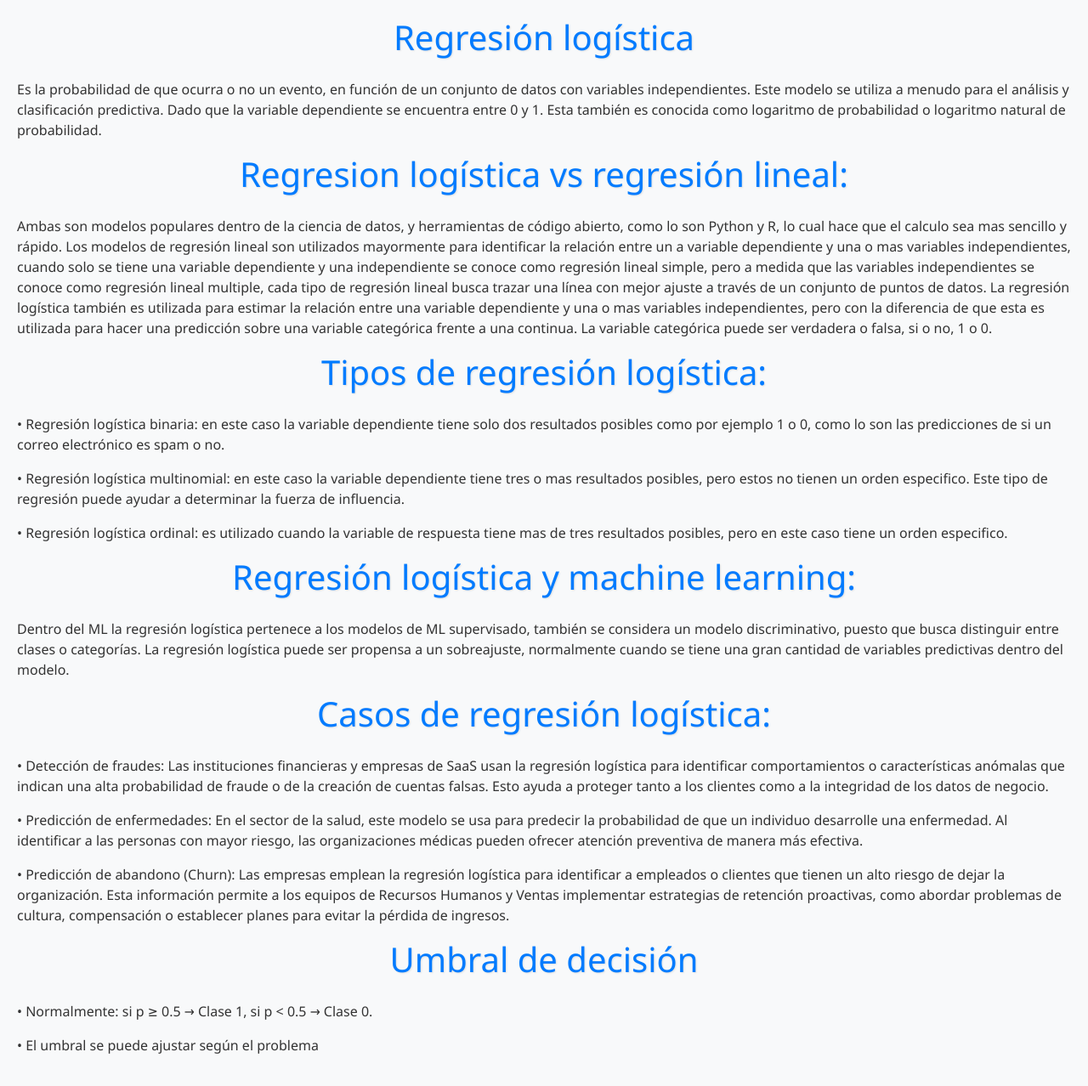
After one commit to angievelasquez-20/Machine, a Flask app: page /ConceptosBasicos in a window 1280 px wide. The commit adds this page. Shown: the whole page at 85% size. Run offline with Flask 3, Linux system fonts and the light colour scheme.

Commit message:
cambios en html

```diff
--- a/app.py
+++ b/app.py
@@ -98,5 +98,10 @@ def actividad5():
 def confusion_matrix_planpremium():
      return render_template('confusion_matrix_planpremium.html')
 
+@app.route('/ConceptosBasicos')
+def conceptosbasicos():
+     return render_template('ConceptosBasicos.html')
+
+
 if __name__ == '__main__':
      app.run(debug=True)
--- /dev/null
+++ b/templates/ConceptosBasicos.html
@@ -0,0 +1,44 @@
+<!DOCTYPE html>
+<html lang="en">
+<head>
+    <meta charset="UTF-8">
+    <meta name="viewport" content="width=device-width, initial-scale=1.0">
+      <link href="https://cdn.jsdelivr.net/npm/bootstrap@5.3.2/dist/css/bootstrap.min.css" rel="stylesheet">
+    <link rel="stylesheet" href="/static/apa.css">
+    <title>Conceptos basicos</title>
+
+</head>
+<body>
+    <h1>Regresión logística</h1>
+    <p>Es la probabilidad de que ocurra o no un evento, en función de un conjunto de datos con variables independientes. Este modelo se utiliza a menudo para el análisis y clasificación predictiva. Dado que la variable dependiente se encuentra entre 0 y 1. Esta también es conocida como logaritmo de probabilidad o logaritmo natural de probabilidad.</p>
+    <h1>Regresion logística vs regresión lineal:</h1>
+    <p>Ambas son modelos populares dentro de la ciencia de datos, y herramientas de código abierto, como lo son Python y R, lo cual hace que el calculo sea mas sencillo y rápido.
+    Los modelos de regresión lineal son utilizados mayormente para identificar la relación entre un a variable dependiente y una o mas variables independientes, cuando solo se tiene una variable dependiente y una independiente se conoce como regresión lineal simple, pero a medida que las variables independientes se conoce como regresión lineal multiple, cada tipo de regresión lineal busca trazar una línea con mejor ajuste a través de un conjunto de puntos de datos.
+    La regresión logística también es utilizada para estimar la relación entre una variable dependiente y una o mas variables independientes, pero con la diferencia de que esta es utilizada para hacer una predicción sobre una variable categórica frente a una continua. La variable categórica puede ser verdadera o falsa, si o no, 1 o 0.
+    </p>
+    <h1>Tipos de regresión logística:</h1>
+    <p>•	Regresión logística binaria: en este caso la variable dependiente tiene solo dos resultados posibles como por ejemplo 1 o 0, como lo son las predicciones de si un correo electrónico es spam o no. </p>
+    <p>
+
+    •	Regresión logística multinomial: en este caso la variable dependiente tiene tres o mas resultados posibles, pero estos no tienen un orden especifico. Este tipo de regresión puede ayudar a determinar la fuerza de influencia.</p>
+    <p>
+
+    •	Regresión logística ordinal: es utilizado cuando la variable de respuesta tiene mas de tres resultados posibles, pero en este caso tiene un orden especifico.
+    </p>
+    <h1>Regresión logística y machine learning:</h1>
+    <p>Dentro del ML la regresión logística pertenece a los modelos de ML supervisado, también se considera un modelo discriminativo, puesto que busca distinguir entre clases o categorías.
+    La regresión logística puede ser propensa a un sobreajuste, normalmente cuando se tiene una gran cantidad de variables predictivas dentro del modelo.
+    </p>
+    <h1>Casos de regresión logística:</h1>
+    <p>•	Detección de fraudes: Las instituciones financieras y empresas de SaaS usan la regresión logística para identificar comportamientos o características anómalas que indican una alta probabilidad de fraude o de la creación de cuentas falsas. Esto ayuda a proteger tanto a los clientes como a la integridad de los datos de negocio.</p>
+    <p>
+    •	Predicción de enfermedades: En el sector de la salud, este modelo se usa para predecir la probabilidad de que un individuo desarrolle una enfermedad. Al identificar a las personas con mayor riesgo, las organizaciones médicas pueden ofrecer atención preventiva de manera más efectiva.</p>
+    <p>
+    •	Predicción de abandono (Churn): Las empresas emplean la regresión logística para identificar a empleados o clientes que tienen un alto riesgo de dejar la organización. Esta información permite a los equipos de Recursos Humanos y Ventas implementar estrategias de retención proactivas, como abordar problemas de cultura, compensación o establecer planes para evitar la pérdida de ingresos.
+    </p>
+    <h1>Umbral de decisión</h1>
+    <p>• Normalmente: si p ≥ 0.5 → Clase 1, si p < 0.5 → Clase 0.</p>
+    <p></p>• El umbral se puede ajustar según el problema</p>
+
+</body>
+</html>
--- a/templates/Index.html
+++ b/templates/Index.html
@@ -43,8 +43,9 @@
            Actividad5
           </a>
           <ul class="dropdown-menu">
-            <li><a class="dropdown-item" href="confusion_matrix"> Matrix de confusion Ejercicio en clase </a></li>
-            <li><a class="dropdown-item" href="confusion_matrix_planpremium">Matrix de Confusion PlanPremium</a></li>
+            <li><a class="dropdown-item" href="confusion_matrix"> Ejercicio en clase </a></li>
+            <li><a class="dropdown-item" href="confusion_matrix_planpremium">Plan Premium</a></li>
+            <li><a class="dropdown-item" href="ConceptosBasicos">Conceptos basicos</a></li>
 
           </ul>
         </li>
```
